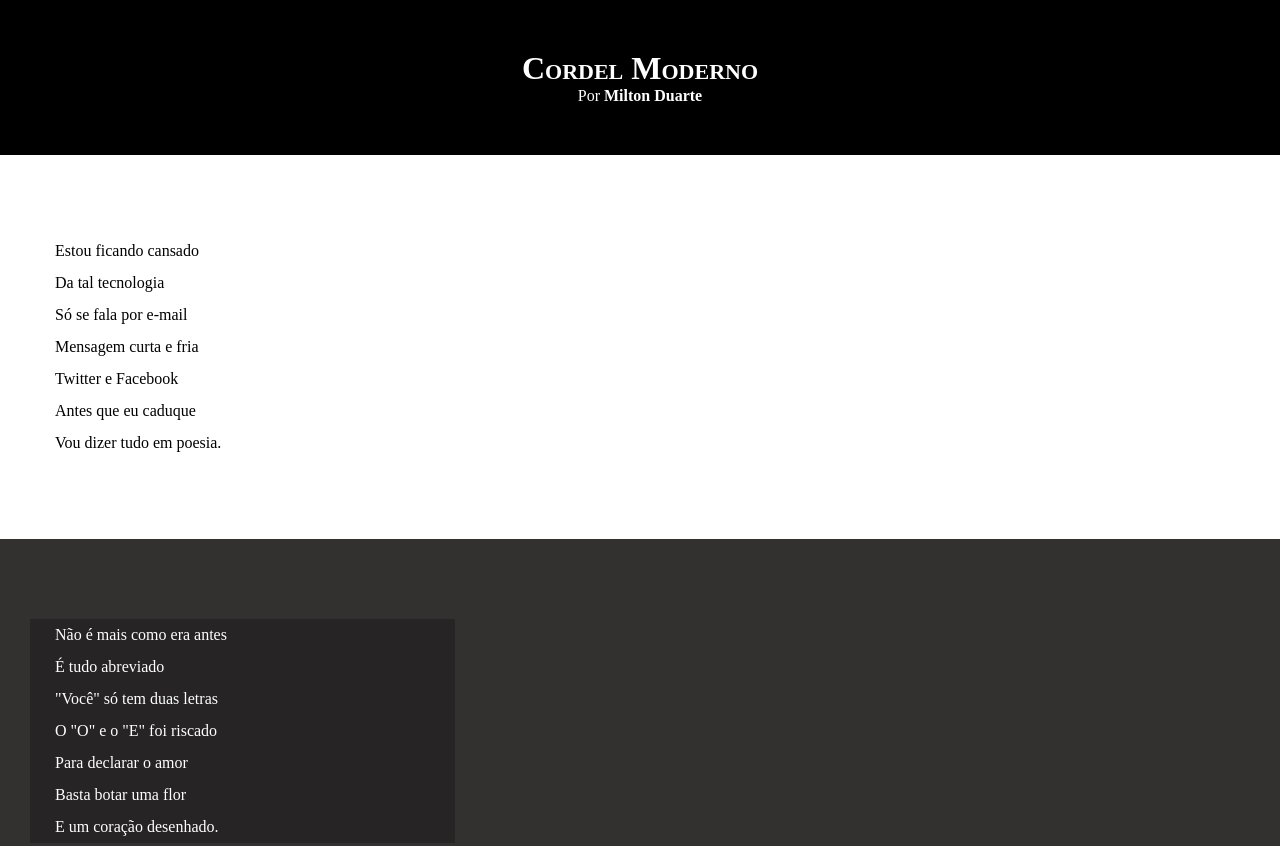
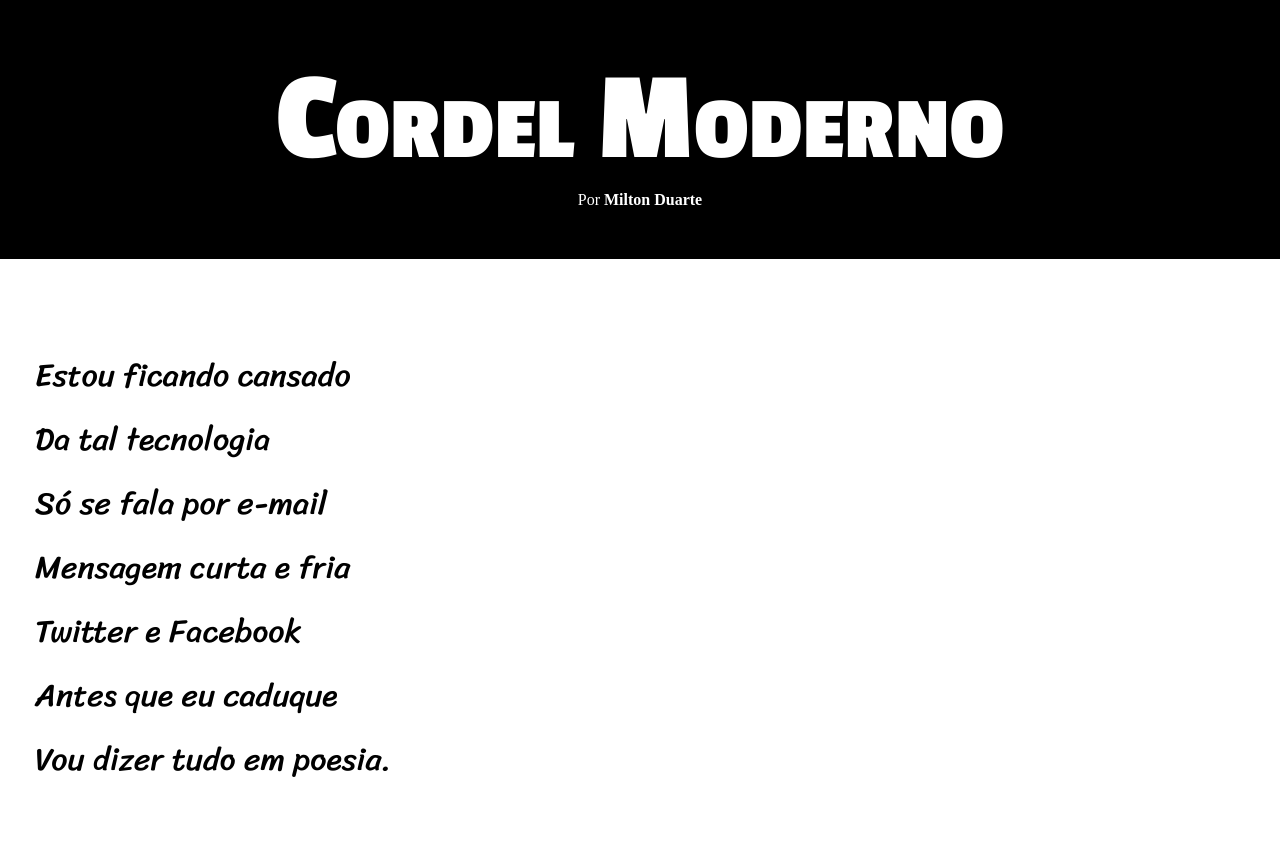
Before and after one commit to gilsoncost12/html-css1, a plain HTML site: page desafios/d012/index.html in a window 1280 px wide. Shown: the top 846 px of the page. Drawn offline with Linux system fonts and the light colour scheme.

Commit message:
atualizei desafio12

```diff
--- a/desafios/d012/estilo/style.css
+++ b/desafios/d012/estilo/style.css
@@ -1,4 +1,14 @@
 @charset "utf-8";
+
+@import url('https://fonts.googleapis.com/css2?family=Passion+One:wght@400;700;900&display=swap');
+
+@import url('https://fonts.googleapis.com/css2?family=Sriracha&display=swap');
+
+:root{
+    --fonte1 : verdana,geneva, tahoma, sans-serif;
+    --fonte2 : 'Passion One', cursive;
+    --fonte3 :  'Sriracha', cursive;
+}
 
 *{
     margin: 0px;
@@ -8,6 +18,7 @@
 html, body{
     min-height: 100vh;
     background-color: darkgray;
+    font-family: var (--fonte1);
 }
 
 header{
@@ -19,6 +30,8 @@ header{
 header>h1{
     padding-top: 50px;
     font-variant: small-caps;
+    font-family: var(--fonte2);
+    font-size: 10vw;
 }
 
 header > p{
@@ -40,6 +53,8 @@ section {
     padding-bottom: 10vh;
     line-height: 2em;
     padding-left: 30px;
+    font-family: var(--fonte3);
+    font-size: 2.5vw;
 }
 
 section.normal{
@@ -52,12 +67,12 @@ section.imagem {
     color: white;
 }
 section.imagem > p {
-    width: 400px;
+    display: inline-block;
     background-color: rgba(0, 0, 0, 0.253);
-    padding-left: 25px;
+    padding:5px;
 }
 section.normal > p{
-    padding-left: 25px;
+    padding: 5px;
 }
 
 footer{
```
